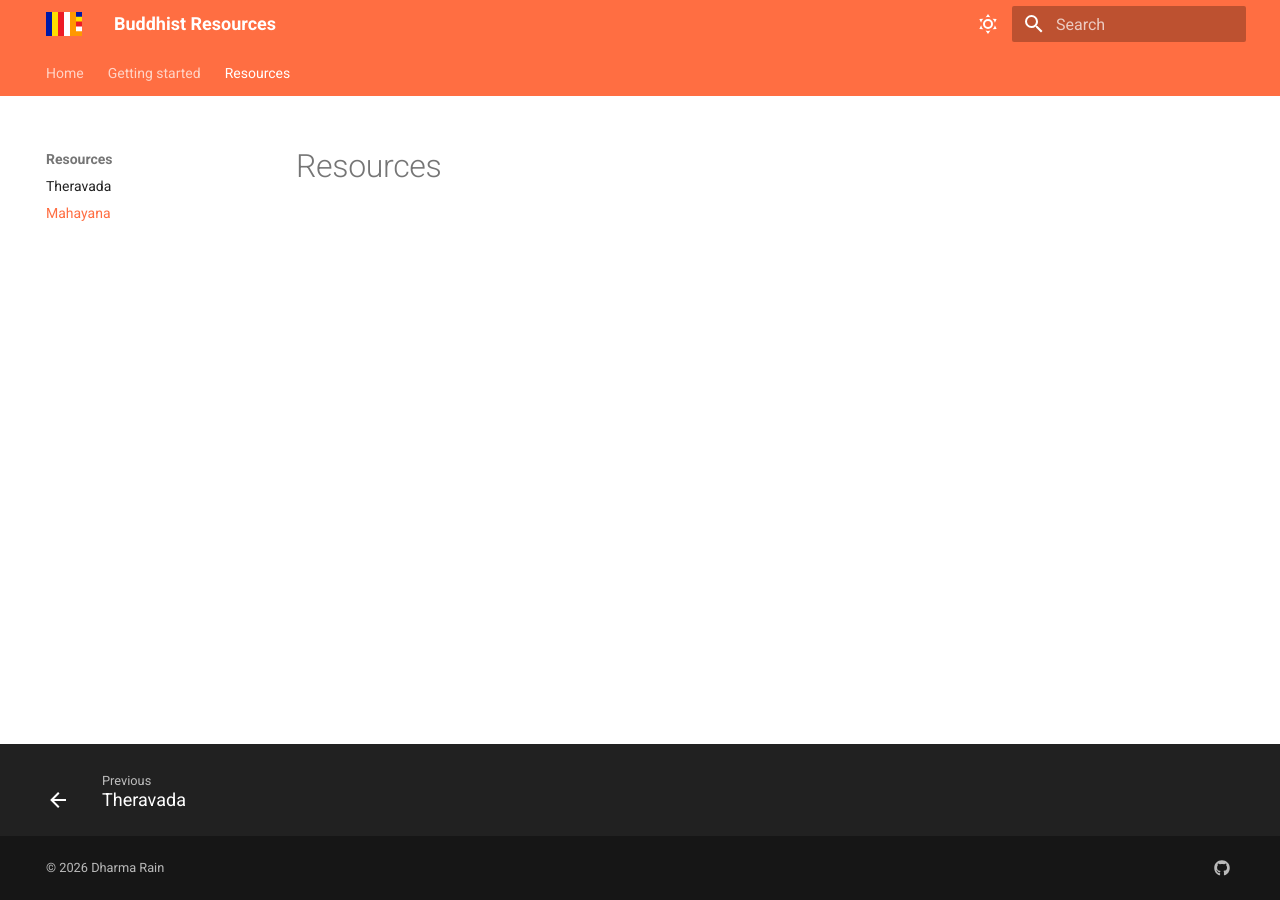
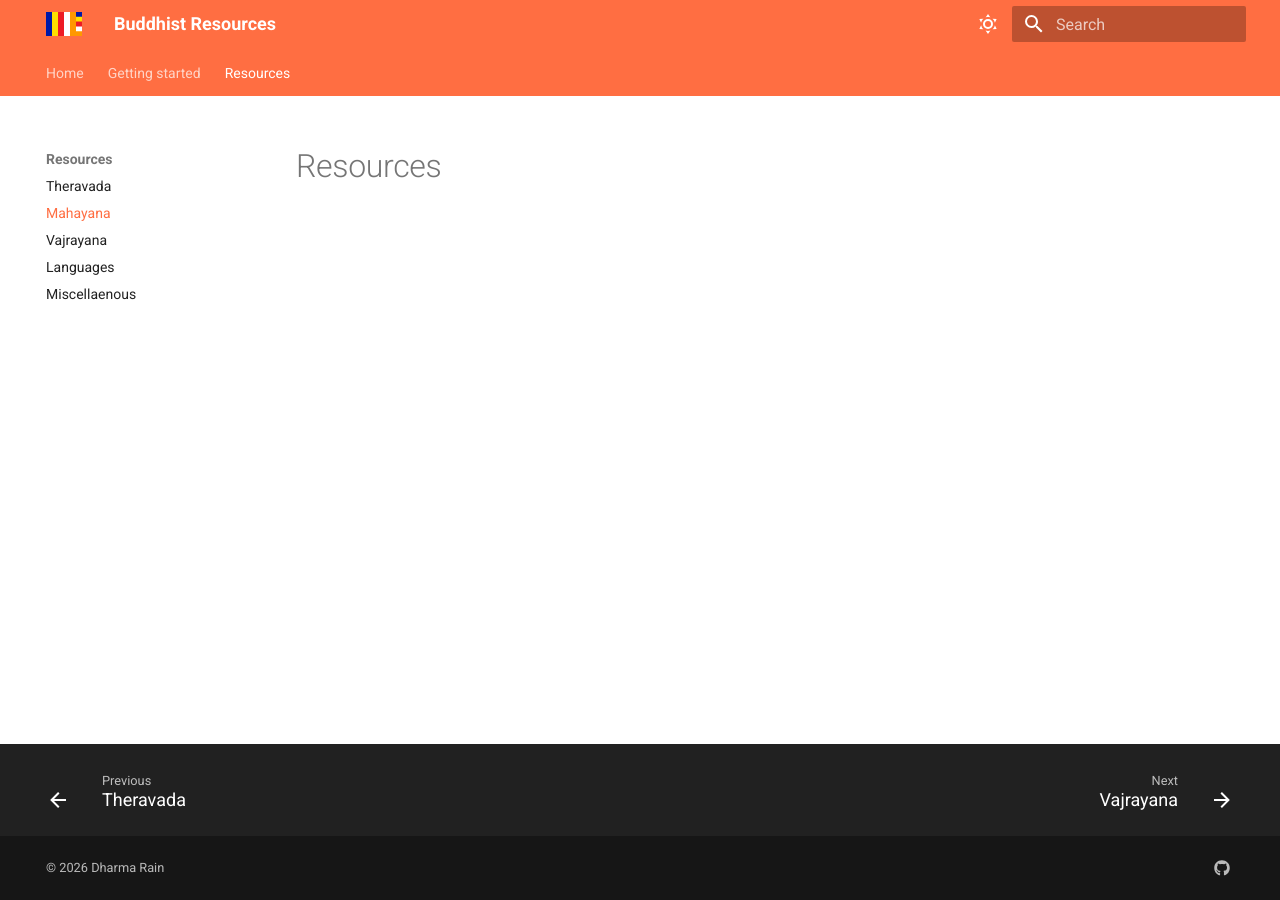
Before and after one commit to dharmarain/dharmarain.github.io, an MkDocs documentation site: the page built from docs/mahayana-res.md, in a window 1280 px wide. Built offline with MkDocs 1.6.1 and Material for MkDocs 9.7.7, drawn with Linux system fonts in a browser that asks for light colours; some of the changed lines change nothing that is shown.

Commit message:
add more pages

```diff
--- a/mkdocs.yml
+++ b/mkdocs.yml
@@ -49,8 +49,11 @@ copyright:  |
 
 
 nav:
-  - Home: home.md
+  - Home: index.md
   - Getting started: getting-started.md
   - Resources:
     - Theravada: theravada-res.md
     - Mahayana: mahayana-res.md
+    - Vajrayana: vajrayana-res.md
+    - Languages: language-res.md
+    - Miscellaenous: misc-res.md
```
Also changed, not shown: docs/index.md (renamed from docs/home.md), docs/language-res.md (added), docs/misc-res.md (added), docs/vajrayana-res.md (added).
